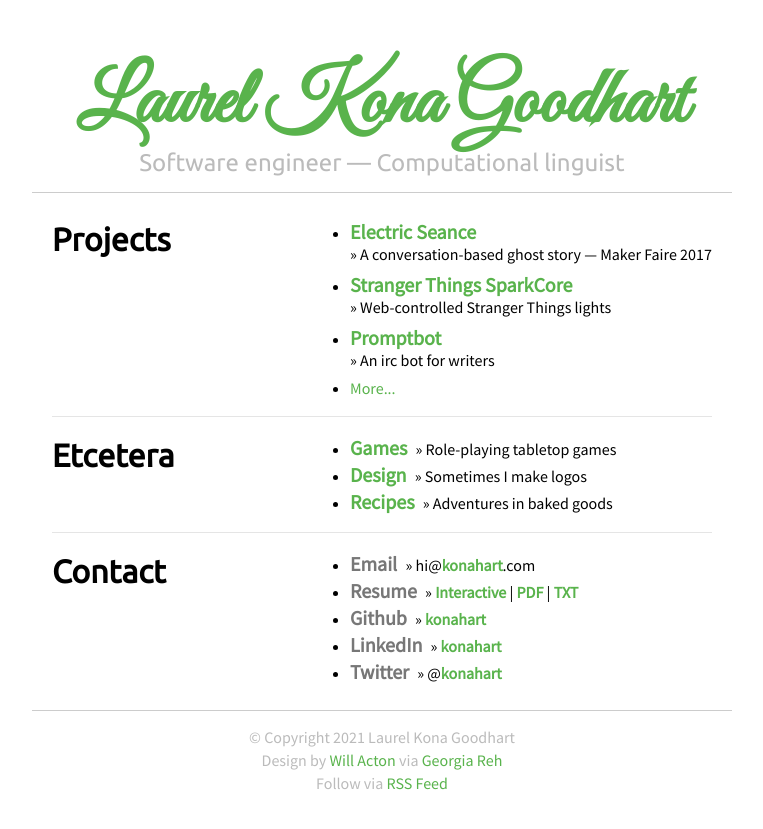
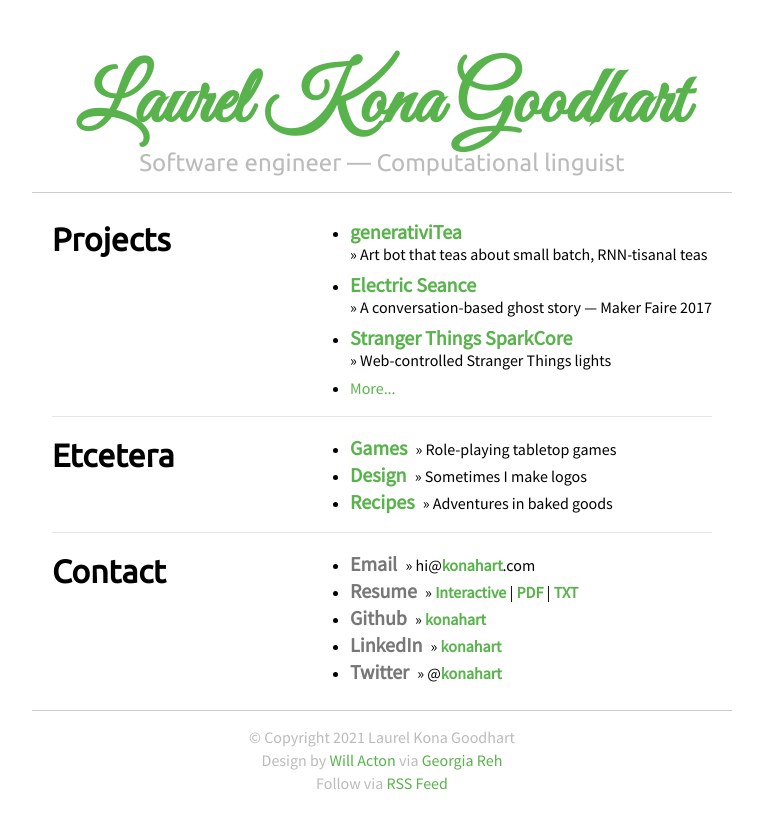
Before and after one commit to konahart/konahart.github.io, a Jekyll site: the page built from index.md, in a window 1280 px wide. Shown: the top 829 px of the page, without its empty margins (258-1021 px from the left). Built offline with Jekyll 4.4.1, drawn with Linux system fonts in a browser that asks for light colours.

Commit message:
Add generativiTea to projects

```diff
--- a/_data/projects.json
+++ b/_data/projects.json
@@ -1,4 +1,10 @@
 [
+  {
+    "name": "generativiTea",
+    "url": "https://twitter.com/generativiTea",
+    "description": "Art bot that teas about small batch, RNN-tisanal teas",
+    "tags": ["RNN", "deep learning", "bot", "Twitter", "art"]
+  },
   {
     "name": "Electric Seance",
     "url": "https://makerfaire.com/maker/entry/59965/",
```
